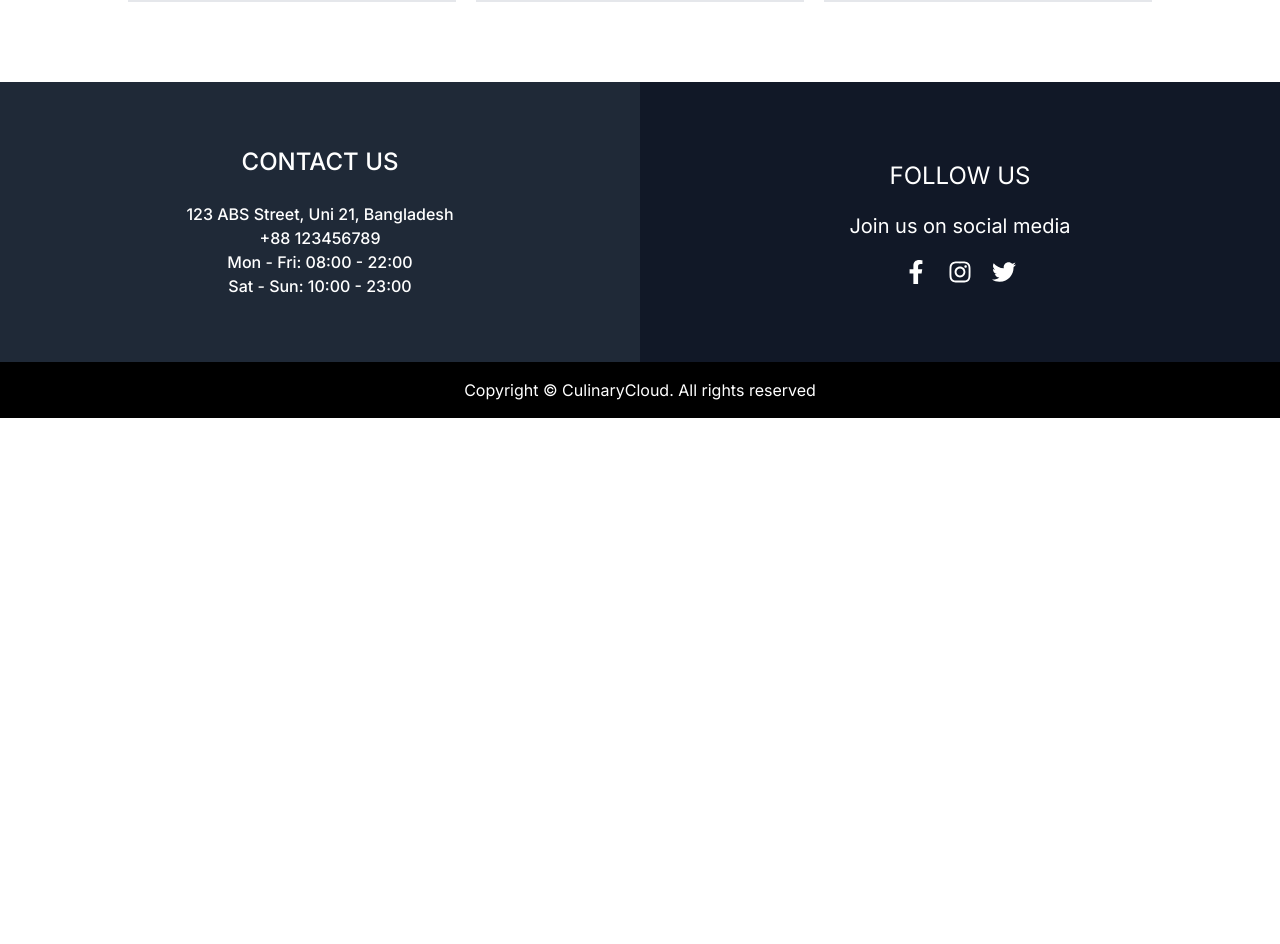
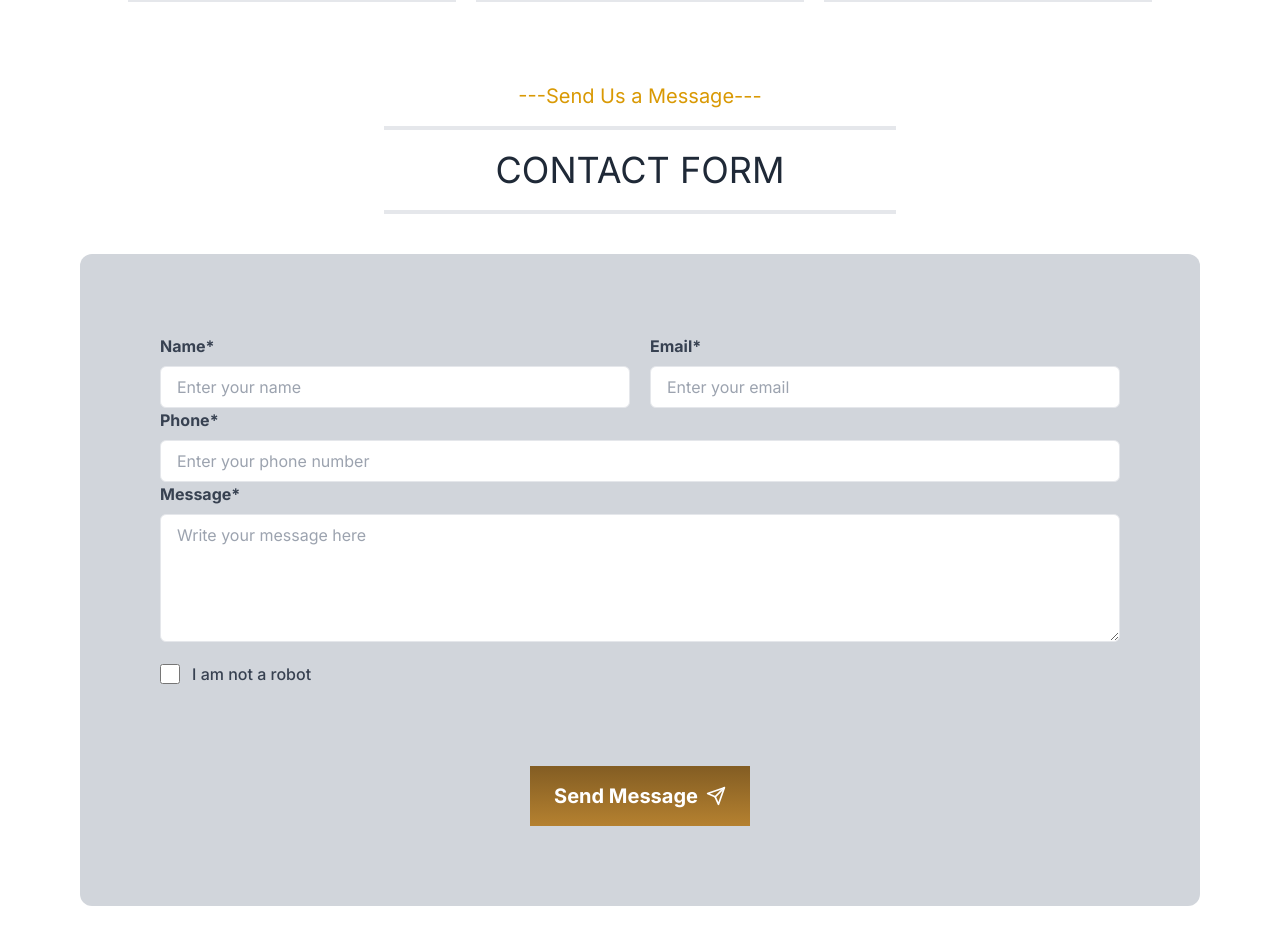
Before and after one commit to 21MoududAhammed/Faria-Restaurant, a React (Vite) app: page /contact in a window 1280 px wide. Shown: the part 1280-2224 px from the top of the page. Before the commit the page ends 1698 px from the top, so only its background shows below. Built offline with nearby package versions, Linux system fonts and the light colour scheme.

Commit message:
contact form added in contact page

```diff
--- a/src/components/pages/contact/Contact.jsx
+++ b/src/components/pages/contact/Contact.jsx
@@ -1,6 +1,7 @@
 import CommonBanner from "../../shared/CommonBanner";
 import bannerImg from "../../../assets/contact/banner.jpg";
 import Location from "./Location";
+import ContactForm from "./ContactForm";
 
 export default function Contact() {
   return (
@@ -11,8 +12,10 @@ export default function Contact() {
         title={"Contact Us"}
         description={"Would you like to try a dish?"}
       />
-      {/*our locations  */}
+      {/*our location  */}
       <Location />
+      {/* contact form  */}
+      <ContactForm/>
     </div>
   );
 }
--- /dev/null
+++ b/src/components/pages/contact/ContactForm.jsx
@@ -0,0 +1,91 @@
+import SectionHeading from "../../shared/SectionHeading";
+import { FiSend } from "react-icons/fi";
+
+export default function ContactForm() {
+  return (
+    <section className="mb-56">
+      <SectionHeading
+        heading={"Contact Form"}
+        subHeading={"---Send Us a Message---"}
+      />
+      <form className="bg-gray-300 p-5 sm:p-8 md:p-20 mx-5 sm:mx-10 md:mx-20 rounded-xl">
+        <div className="grid sm:grid-cols-1 md:grid-cols-2 gap-5">
+          {/* row for name and email  */}
+          <div>
+            <label
+              className="text-gray-700 dark:text-gray-200 font-bold"
+              for="name"
+            >
+              Name*
+            </label>
+            <input
+              className="block w-full px-4 py-2 mt-2 text-gray-700 bg-white border border-gray-200 rounded-md dark:bg-gray-800 dark:text-gray-300 dark:border-gray-600 focus:border-blue-400 focus:ring-blue-300 focus:ring-opacity-40 dark:focus:border-blue-300 focus:outline-none focus:ring"
+              id="name"
+              type="text"
+              placeholder="Enter your name"
+            />
+          </div>
+          <div>
+            <label
+              className="text-gray-700 dark:text-gray-200 font-bold"
+              for="email"
+            >
+              Email*
+            </label>
+            <input
+              className="block w-full px-4 py-2 mt-2 text-gray-700 bg-white border border-gray-200 rounded-md dark:bg-gray-800 dark:text-gray-300 dark:border-gray-600 focus:border-blue-400 focus:ring-blue-300 focus:ring-opacity-40 dark:focus:border-blue-300 focus:outline-none focus:ring"
+              id="email"
+              type="email"
+              placeholder="Enter your email"
+            />
+          </div>
+        </div>
+        <div>
+          <label
+            className="text-gray-700 dark:text-gray-200 font-bold"
+            for="name"
+          >
+            Phone*
+          </label>
+          <input
+            className="block w-full px-4 py-2 mt-2 text-gray-700 bg-white border border-gray-200 rounded-md dark:bg-gray-800 dark:text-gray-300 dark:border-gray-600 focus:border-blue-400 focus:ring-blue-300 focus:ring-opacity-40 dark:focus:border-blue-300 focus:outline-none focus:ring"
+            id="name"
+            type="text"
+            placeholder="Enter your phone number"
+          />
+        </div>
+        <div>
+          <label
+            className="text-gray-700 dark:text-gray-200 font-bold"
+            for="name"
+          >
+            Message*
+          </label>
+          <textarea
+            className="block w-full h-32 px-4 py-2 mt-2 text-gray-700 bg-white border border-gray-200 rounded-md dark:bg-gray-800 dark:text-gray-300 dark:border-gray-600 focus:border-blue-400 focus:ring-blue-300 focus:ring-opacity-40 dark:focus:border-blue-300 focus:outline-none focus:ring"
+            id="name"
+            type="text"
+            row="5"
+            placeholder="Write your message here"
+          />
+        </div>
+        <div className="flex items-center space-x-3 mt-5">
+          <input
+            type="checkbox"
+            id="robotCheck"
+            className="w-5 h-5 text-blue-600 rounded border-gray-300 focus:ring-blue-500"
+          />
+          <label htmlFor="robotCheck" className="text-gray-700 font-medium">
+            I am not a robot
+          </label>
+        </div>
+
+        <div className="mt-10 md:mt-20 flex justify-center">
+          <button className="bg-gradient-to-b from-[#835D23] to-[#B58130] px-6 py-4 flex items-center gap-2 text-xl font-bold text-white">
+            Send Message <FiSend />
+          </button>
+        </div>
+      </form>
+    </section>
+  );
+}
```
